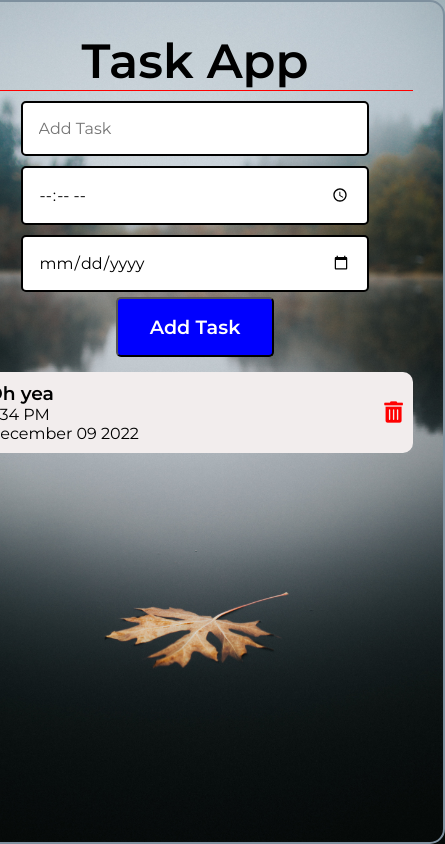
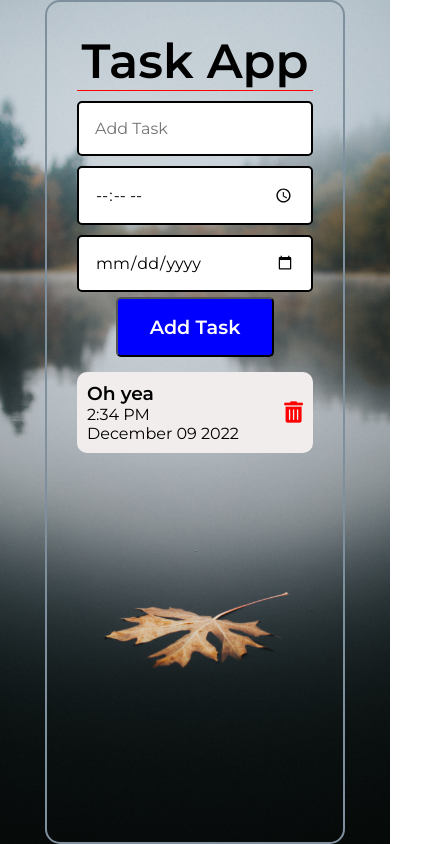
Before and after one commit to arod1207/TaskApp, a React (Create React App) app in the folder client/: page / in a window 390 px wide. Shown: the whole page, 445 px wide, since content can reach past the window. Built offline with nearby package versions, Linux system fonts and the light colour scheme; data requests are answered from the project's data file.

Commit message:
removed border, inputs 100% for mobile

```diff
--- a/client/src/index.css
+++ b/client/src/index.css
@@ -127,11 +127,20 @@ body {
     align-items: center;
 }
 
-/*
-background: #a8ff78; /* fallback for old browsers */
-/* background: -webkit-linear-gradient(
-    to right,
-    #78ffd6,
-    #a8ff78
-); /* Chrome 10-25, Safari 5.1-6 */
-/* background: linear-gradient(to right, #78ffd6, #a8ff78); */
+@media only screen and (max-width: 578px) {
+    .container {
+        width: 300px;
+        overflow: auto;
+        height: 100vh;
+        padding: 30px;
+        background: transparent;
+    }
+    .addTask input {
+        margin-top: 10px;
+        width: 100%;
+        padding: 1rem;
+        border: 2px solid black;
+        border-radius: 5px;
+        font-size: 1rem;
+    }
+}
```
